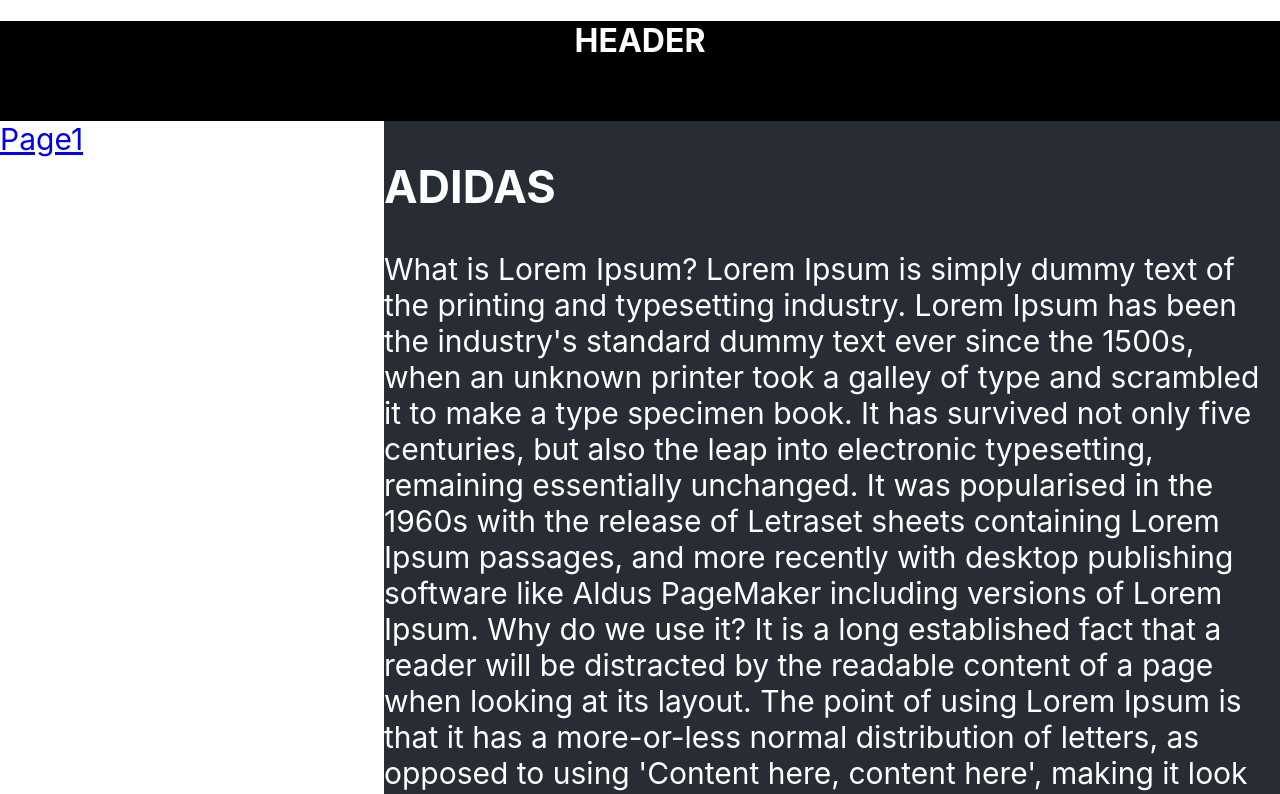
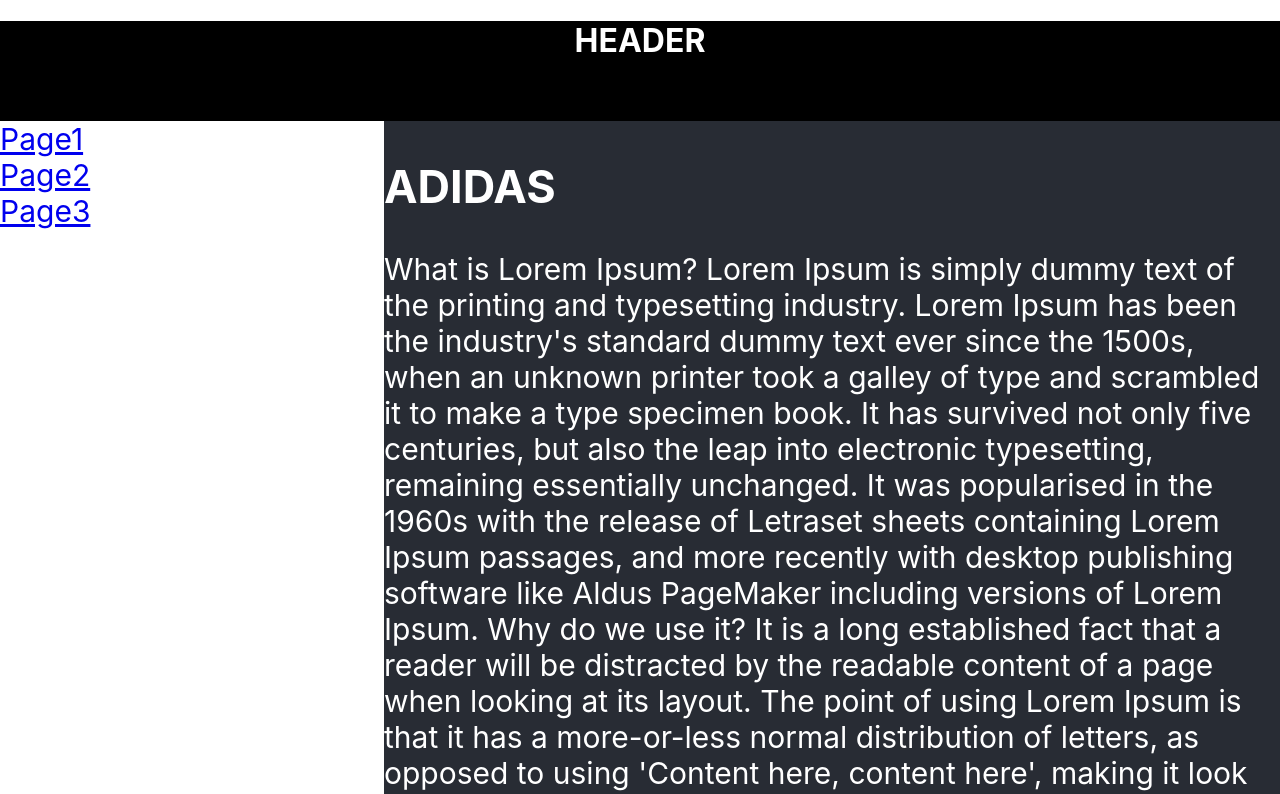
Before and after one commit to igor-minaev/microtask-react-router, a React (Vite) app: page /page1 in a window 1280 px wide. Shown: the top 794 px of the page. Built offline with nearby package versions, Linux system fonts and the light colour scheme.

Commit message:
completed lesson 3

```diff
--- a/src/App.tsx
+++ b/src/App.tsx
@@ -13,7 +13,8 @@
             <div className={styles.body}>
                 <div className={styles.nav}>
                    <div><NavLink to='/page1'>Page1</NavLink></div>
-
+                    <div><NavLink to='/page2'>Page2</NavLink></div>
+                    <div><NavLink to='/page3'>Page3</NavLink></div>
                 </div>
                 <div className={styles.content}>
                     <Routes>
```
